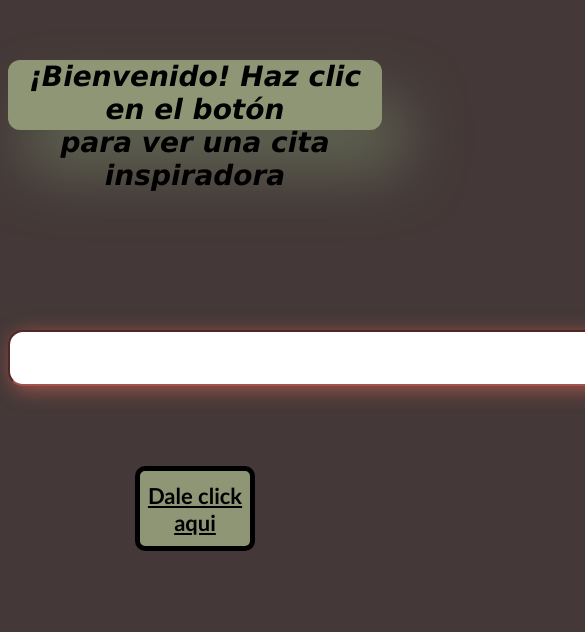
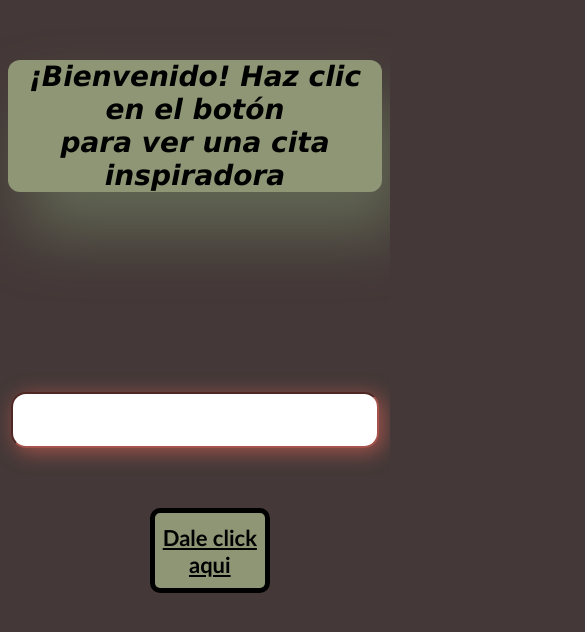
Before and after one commit to victorgit02/ramdom-mesagges, a website: page index.html in a window 390 px wide. Shown: the top 632 px of the page, 585 px wide, since content can reach past the window. Drawn offline with Linux system fonts and the light colour scheme.

Commit message:
changes to the mobile

```diff
--- a/styles.css
+++ b/styles.css
@@ -15,7 +15,7 @@ h1 {
     background-color: rgb(143, 150, 118);
     border-radius: 12px;
     justify-items: center;
-    height: 70px;
+    height: fit-content;
     box-shadow: 20px 40px 60px rgb(97, 102, 83);
 }
 
@@ -69,5 +69,22 @@ h2 {
     transform: translateX(-50%);
     border: 5px solid black;
   }
+
+  @media (max-width : 700px) {
+
+    #button {
+
+      position: relative;
+      left: 20%;
+
+    }
+    #input {
+      font-size: 11px;
+      width: 360px;
+    }
+    .load {
+      margin: 20px 0px 20px 80px;
+    }
+  }
 /* C6B64D */
 /* 5A121B */
```
